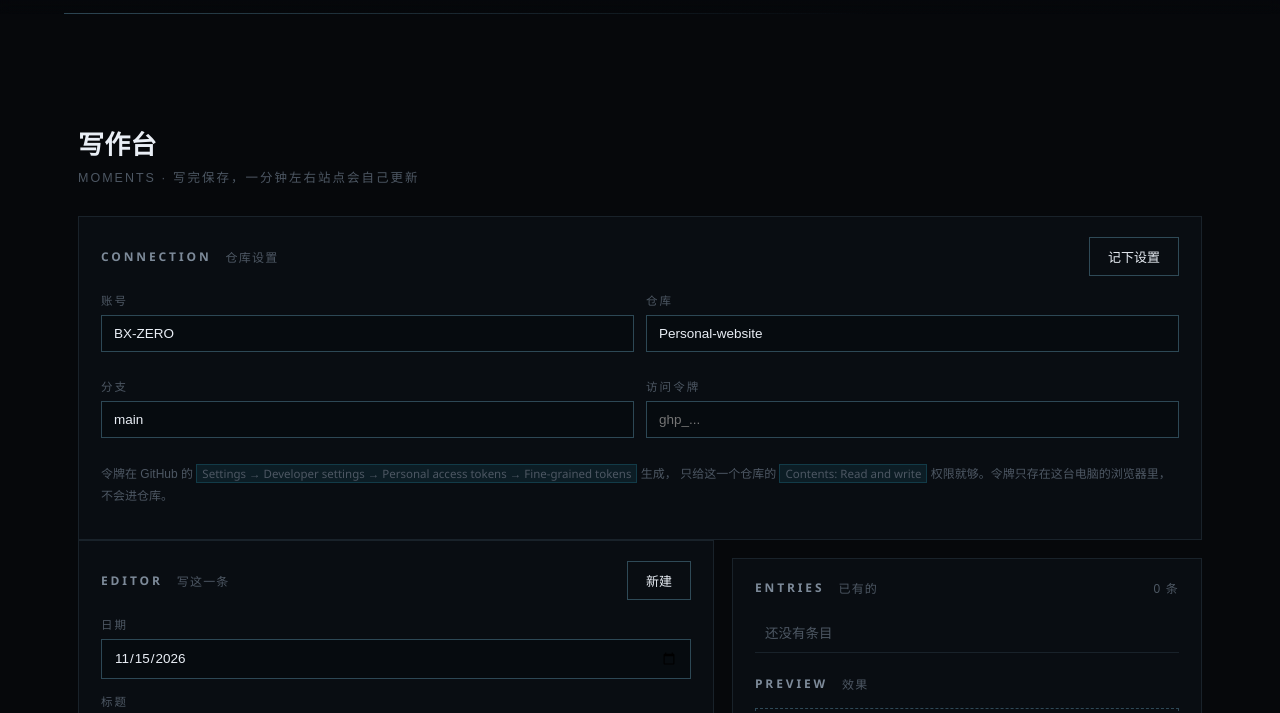
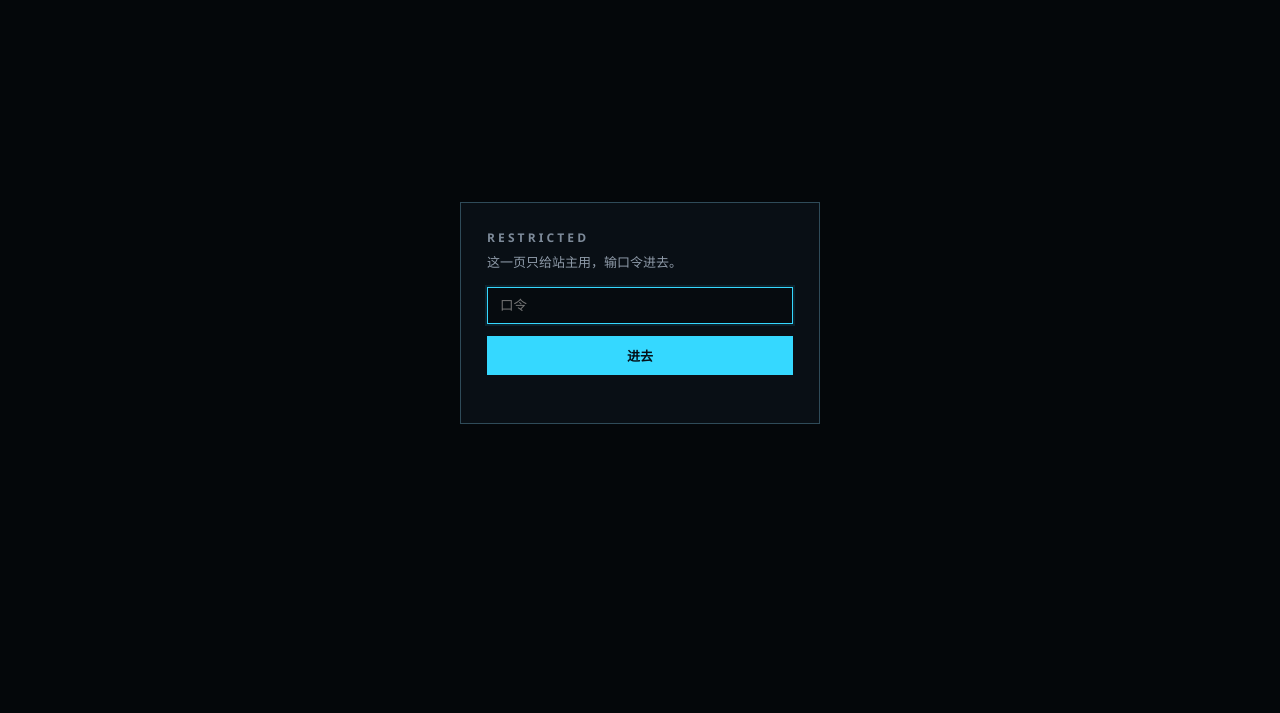
Before and after one commit to BX-ZERO/Personal-website, a plain HTML site: page admin.html in a window 1280 px wide. Shown: the part 87-800 px from the top of the page. Drawn offline with Linux system fonts and the light colour scheme.

Commit message:
写作台加口令门

```diff
--- a/admin.html
+++ b/admin.html
@@ -222,6 +222,54 @@
     gap: 12px;
   }
 
+  /* 口令门 */
+  .gate {
+    position: fixed;
+    inset: 0;
+    z-index: 200;
+    display: grid;
+    place-items: center;
+    background: #04070a;
+    padding: 20px;
+  }
+
+  .gate[hidden] { display: none; }
+
+  .gate-box {
+    width: 100%;
+    max-width: 360px;
+    border: 1px solid var(--line-strong);
+    background: rgba(10, 16, 22, .96);
+    padding: 26px 26px 22px;
+  }
+
+  .gate-box h2 {
+    margin: 0 0 6px;
+    font-family: var(--font-en);
+    font-size: 12px;
+    letter-spacing: .26em;
+    color: var(--dim);
+  }
+
+  .gate-box p {
+    margin: 0 0 16px;
+    font-size: 13px;
+    color: #8e9aa8;
+  }
+
+  .gate-box input {
+    margin-bottom: 12px;
+  }
+
+  .gate-box .gate-msg {
+    margin: 10px 0 0;
+    font-size: 12px;
+    color: var(--orange);
+    min-height: 16px;
+  }
+
+  .gate-box .btn { width: 100%; }
+
   @media (max-width: 900px) {
     .admin { padding: 96px 16px 70px; }
     .grid2 { grid-template-columns: 1fr; }
@@ -230,6 +278,17 @@
 </style>
 </head>
 <body>
+
+<!-- 口令门：没口令就进不了编辑界面 -->
+<div class="gate" id="gate">
+  <div class="gate-box">
+    <h2>RESTRICTED</h2>
+    <p>这一页只给站主用，输口令进去。</p>
+    <input type="password" id="gate-input" placeholder="口令" autocomplete="off">
+    <button class="btn primary" id="gate-ok" type="button">进去</button>
+    <p class="gate-msg" id="gate-msg"></p>
+  </div>
+</div>
 
 <div class="bg" aria-hidden="true">
   <div class="bg-layer layer-a"></div>
@@ -346,6 +405,50 @@
 <script>
 (function () {
   "use strict";
+
+  /* ---------- 口令门 ---------- */
+
+  var PASS = atob("QlhaRVJPLW5vdGVzLTIwMjY=");
+  var UNLOCK_KEY = "bxz-admin-unlock";
+  var gate = document.getElementById("gate");
+  var gateInput = document.getElementById("gate-input");
+  var gateOk = document.getElementById("gate-ok");
+  var gateMsg = document.getElementById("gate-msg");
+
+  function isUnlocked() {
+    try { return sessionStorage.getItem(UNLOCK_KEY) === "1"; } catch (e) { return false; }
+  }
+
+  function openGate(ok) {
+    if (ok) {
+      gate.hidden = true;
+      gate.style.display = "none";
+    } else {
+      gate.hidden = false;
+      gate.style.display = "";
+      gateInput.value = "";
+      setTimeout(function () { gateInput.focus(); }, 30);
+    }
+  }
+
+  function tryUnlock() {
+    if (gateInput.value === PASS) {
+      try { sessionStorage.setItem(UNLOCK_KEY, "1"); } catch (e) {}
+      gateMsg.textContent = "";
+      openGate(true);
+    } else {
+      gateMsg.textContent = "口令不对，再想想。";
+      gateInput.value = "";
+      gateInput.focus();
+    }
+  }
+
+  gateOk.addEventListener("click", tryUnlock);
+  gateInput.addEventListener("keydown", function (e) {
+    if (e.key === "Enter") tryUnlock();
+  });
+
+  openGate(isUnlocked());
 
   var CFG_KEY = "bxz-admin-cfg";
 
```
